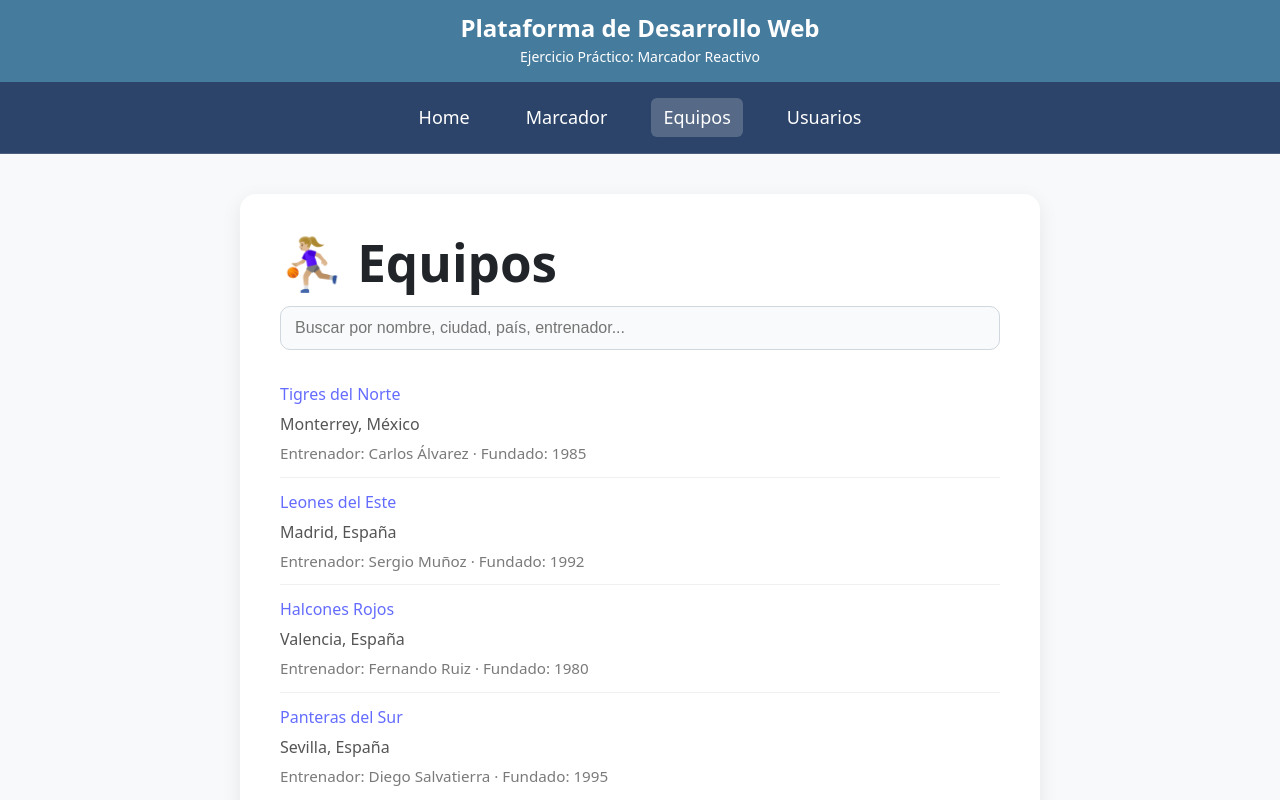
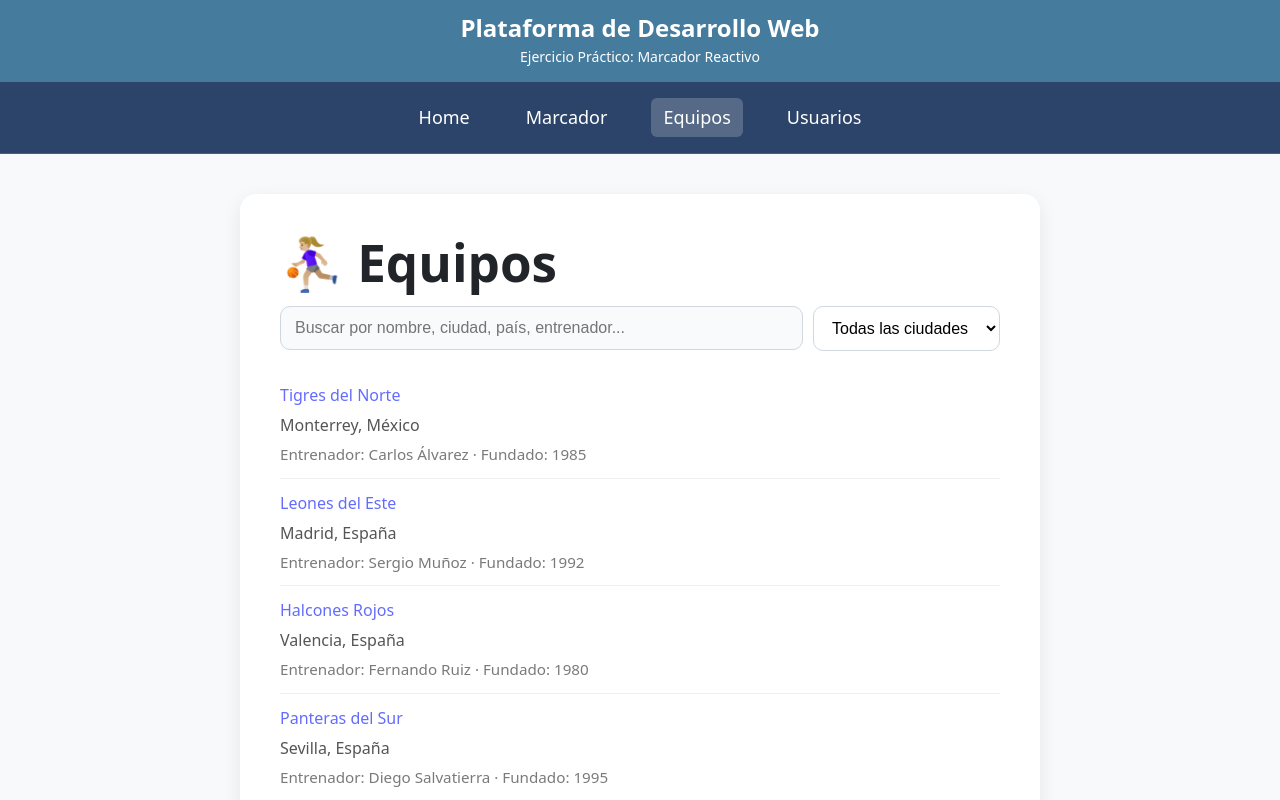
Before and after one commit to raulpra/DI, a React (Vite) app: page /teams in a window 1280 px wide. Shown: the top 800 px of the page. Built offline with nearby package versions, Linux system fonts and the light colour scheme.

Commit message:
Añadido en Buscador el selector de ciudades

```diff
--- a/src/pages/TeamsPage.tsx
+++ b/src/pages/TeamsPage.tsx
@@ -4,10 +4,18 @@ import { useState } from "react";
 
 export default function TeamsPage() {
   const [query, setQuery] = useState("");
+  const [cityFilter, setCityFilter] = useState("all");
+
+  const cityOptions = Array.from(new Set(teams.map((team) => team.city))).sort();
 
   const normalizedQuery = query.trim().toLowerCase();
-  const filteredTeams = normalizedQuery
-    ? teams.filter((team) => {
+  const filteredTeams = teams.filter((team) => {
+    if (cityFilter !== "all" && team.city !== cityFilter) {
+      return false;
+    }
+
+    if (!normalizedQuery) return true;
+
     const searchableText = [
       team.name,
       team.city,
@@ -21,8 +29,7 @@ export default function TeamsPage() {
       .toLowerCase();
 
     return searchableText.includes(normalizedQuery);
-      })
-    : teams;
+  });
 
   return (
     <div
@@ -44,6 +51,7 @@ export default function TeamsPage() {
           alignItems: "center",
           gap: "10px",
           marginBottom: "20px",
+          flexWrap: "wrap",
         }}
       >
         <input
@@ -52,6 +60,7 @@ export default function TeamsPage() {
           placeholder="Buscar por nombre, ciudad, país, entrenador..."
           style={{
             flex: 1,
+            minWidth: "220px",
             padding: "12px 14px",
             borderRadius: "10px",
             border: "1px solid #d0d7de",
@@ -59,6 +68,25 @@ export default function TeamsPage() {
             fontSize: "1rem",
           }}
         />
+        <select
+          value={cityFilter}
+          onChange={(event) => setCityFilter(event.target.value)}
+          style={{
+            padding: "12px 14px",
+            borderRadius: "10px",
+            border: "1px solid #d0d7de",
+            background: "white",
+            fontSize: "1rem",
+            minWidth: "170px",
+          }}
+        >
+          <option value="all">Todas las ciudades</option>
+          {cityOptions.map((city) => (
+            <option key={city} value={city}>
+              {city}
+            </option>
+          ))}
+        </select>
         {query && (
           <button
             type="button"
```
Lines whose indentation alone changed are shown as unchanged.
